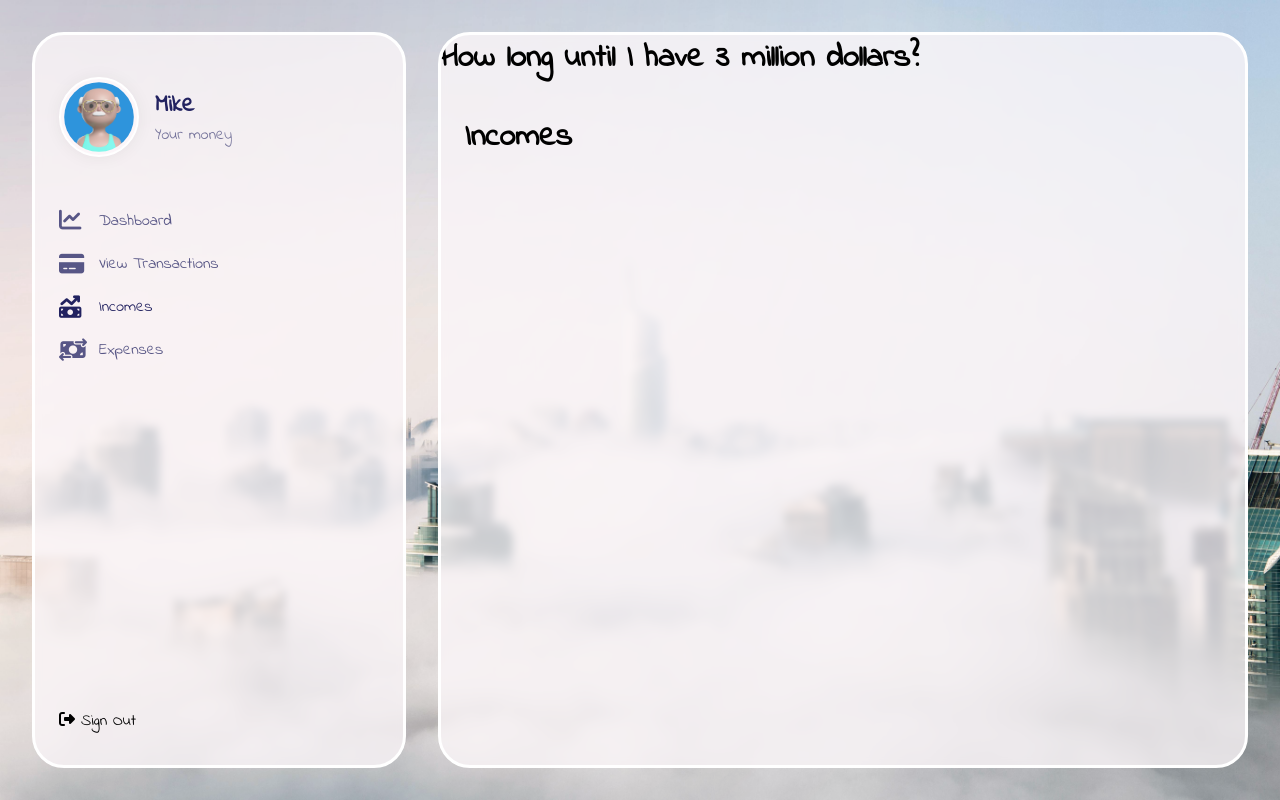
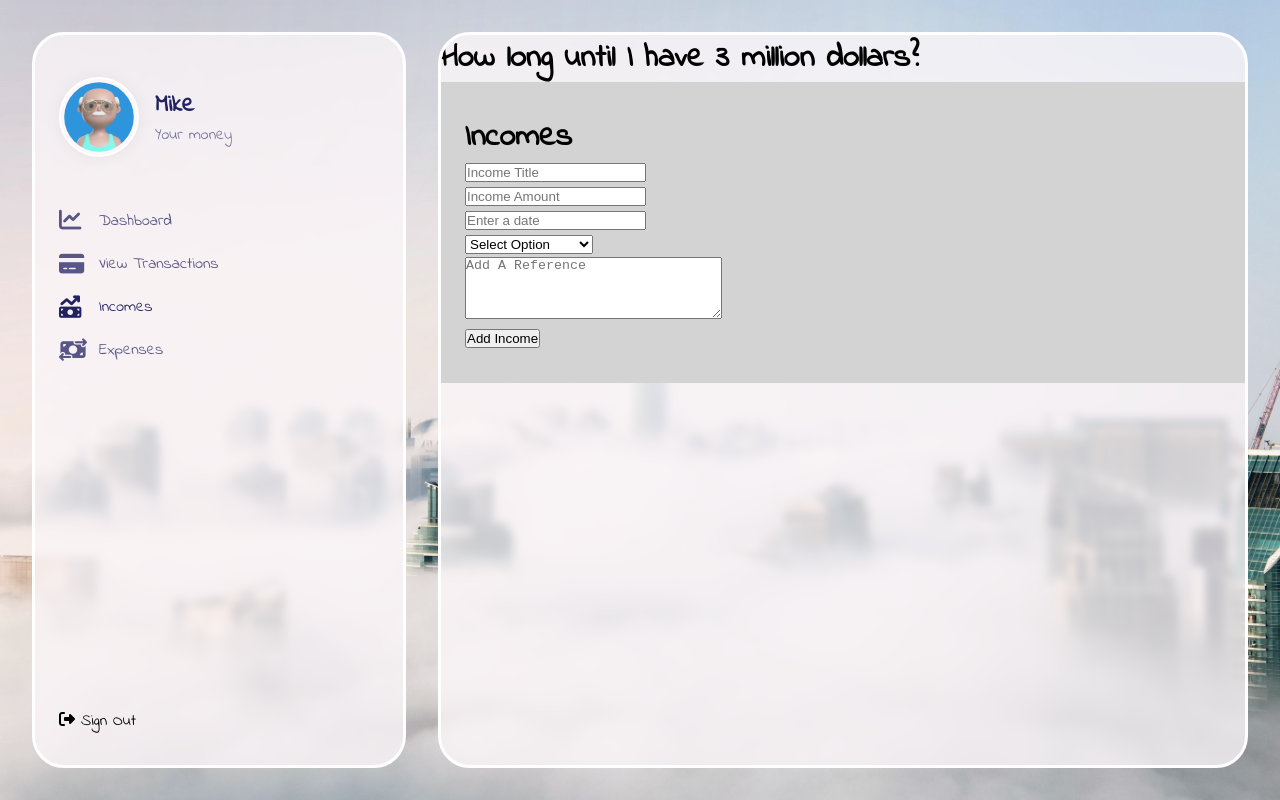
Before and after one commit to flufynarwhal/when-can-I, a React (Vite) app in the folder frontend/: page / in a window 1280 px wide. Both pictures are taken after a click on the item "Incomes". Built offline with nearby package versions, Linux system fonts and the light colour scheme; a web font is replaced by a local one.

Commit message:
added income.POST freature in frontend

```diff
--- /dev/null
+++ b/frontend/src/Components/Form/Form.jsx
@@ -0,0 +1,102 @@
+import React, { useState } from "react";
+import styled from "styled-components";
+import DatePicker from "react-datepicker";
+import "react-datepicker/dist/react-datepicker.css";
+import { useGlobalContext } from "../../context/globalContext";
+
+function Form() {
+  const { addIncome } = useGlobalContext();
+
+  const [inputState, setInputState] = useState({
+    title: "",
+    amount: "",
+    date: null,
+    category: "",
+    description: "",
+  });
+
+  const { title, amount, date, category, description } = inputState;
+
+  const handleInput = (name) => (e) => {
+    setInputState({ ...inputState, [name]: e.target.value });
+  };
+
+  const handleSubmit = (e) => {
+    e.preventDefault();
+    addIncome(inputState);
+  };
+
+  return (
+    <FormStyled onSubmit={handleSubmit}>
+      <div className="input--control">
+        <input
+          type="text"
+          value={title}
+          name={"title"}
+          placeholder="Income Title"
+          onChange={handleInput("title")}
+        />
+      </div>
+      <div className="input--control">
+        <input
+          value={amount}
+          type="text"
+          name={"amount"}
+          id={"amount"}
+          placeholder="Income Amount"
+          onChange={handleInput("amount")}
+        />
+      </div>
+      <div className="input--control">
+        <DatePicker
+          id="date"
+          placeholderText="Enter a date"
+          selected={date}
+          dateFormat="dd/MM/yyyy"
+          onChange={(date) => {
+            setInputState({ ...inputState, date: date });
+          }}
+        />
+      </div>
+      <div className="selects input-control">
+        <select
+          required
+          value={category}
+          name="category"
+          id="category"
+          onChange={handleInput("category")}
+        >
+          <option value="" disabled>
+            Select Option
+          </option>
+          <option value="salary">Salary</option>
+          <option value="freelancing">Freelancing</option>
+          <option value="investments">Investments</option>
+          <option value="stocks">Stocks</option>
+          <option value="bitcoin">Bitcoin</option>
+          <option value="bank">Bank Interest</option>
+          <option value="youtube">Youtube</option>
+          <option value="other">Other Side Hustle</option>
+        </select>
+      </div>
+      <div className="input--control">
+        <textarea
+          name="description"
+          value={description}
+          placeholder="Add A Reference "
+          id="description"
+          cols="30"
+          rows="4"
+          onChange={handleInput("description")}
+        ></textarea>
+      </div>
+      <div className="submit--btn">
+        <button>Add Income</button>
+      </div>
+    </FormStyled>
+  );
+}
+
+const FormStyled = styled.form``;
+
+export default Form;
--- a/frontend/src/Components/Income/Income.jsx
+++ b/frontend/src/Components/Income/Income.jsx
@@ -1,14 +1,20 @@
 import React from "react";
 import styled from "styled-components";
 import { InnerLayout } from "../../styles/Layouts";
+import { useGlobalContext } from "../../context/globalContext";
+import Form from "../Form/Form";
 
 function Income() {
+  const { addIncome } = useGlobalContext();
+
   return (
     <IncomeStyled>
       <InnerLayout>
         <h1>Incomes</h1>
         <div className="income--content">
-          <div className="form--container"></div>
+          <div className="form--container">
+            <Form />
+          </div>
           <div className="incomes"></div>
         </div>
       </InnerLayout>
@@ -16,6 +22,8 @@ function Income() {
   );
 }
 
-const IncomeStyled = styled.div``;
+const IncomeStyled = styled.div`
+  background-color: lightgrey; /* Temporary for debugging */
+`;
 
 export default Income;
--- a/frontend/src/context/globalContext.jsx
+++ b/frontend/src/context/globalContext.jsx
@@ -12,13 +12,14 @@ export const GlobalProvider = ({ children }) => {
   const addIncome = async (income) => {
     try {
       const response = await axios.post(`${BASE_URL}add-income`, income);
-    } catch (error) {
+      setIncomes([...incomes, response.data]);
+    } catch (err) {
       setError(err.response.data.message);
     }
   };
 
   return (
-    <GlobalContext.Provider value={{ addIncome }}>
+    <GlobalContext.Provider value={{ addIncome, incomes, expenses, error }}>
       {children}
     </GlobalContext.Provider>
   );
--- a/frontend/src/index.jsx
+++ b/frontend/src/index.jsx
@@ -9,7 +9,8 @@ const root = ReactDOM.createRoot(document.getElementById("root"));
 root.render(
   <React.StrictMode>
     <GlobalStyle />
-    <GlobalProvider />
-    <App />
+    <GlobalProvider>
+      <App />
+    </GlobalProvider>
   </React.StrictMode>
 );
```
